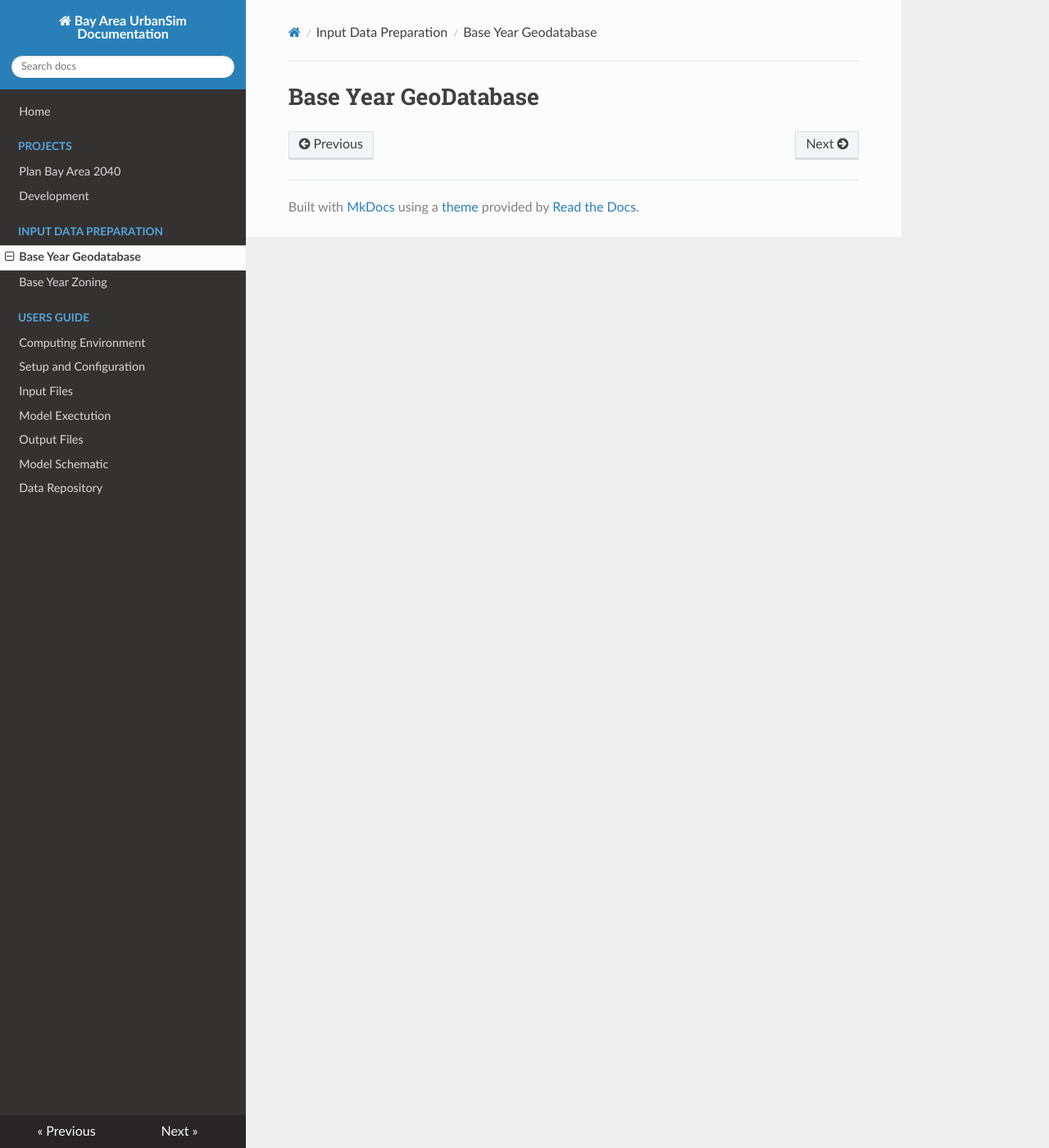
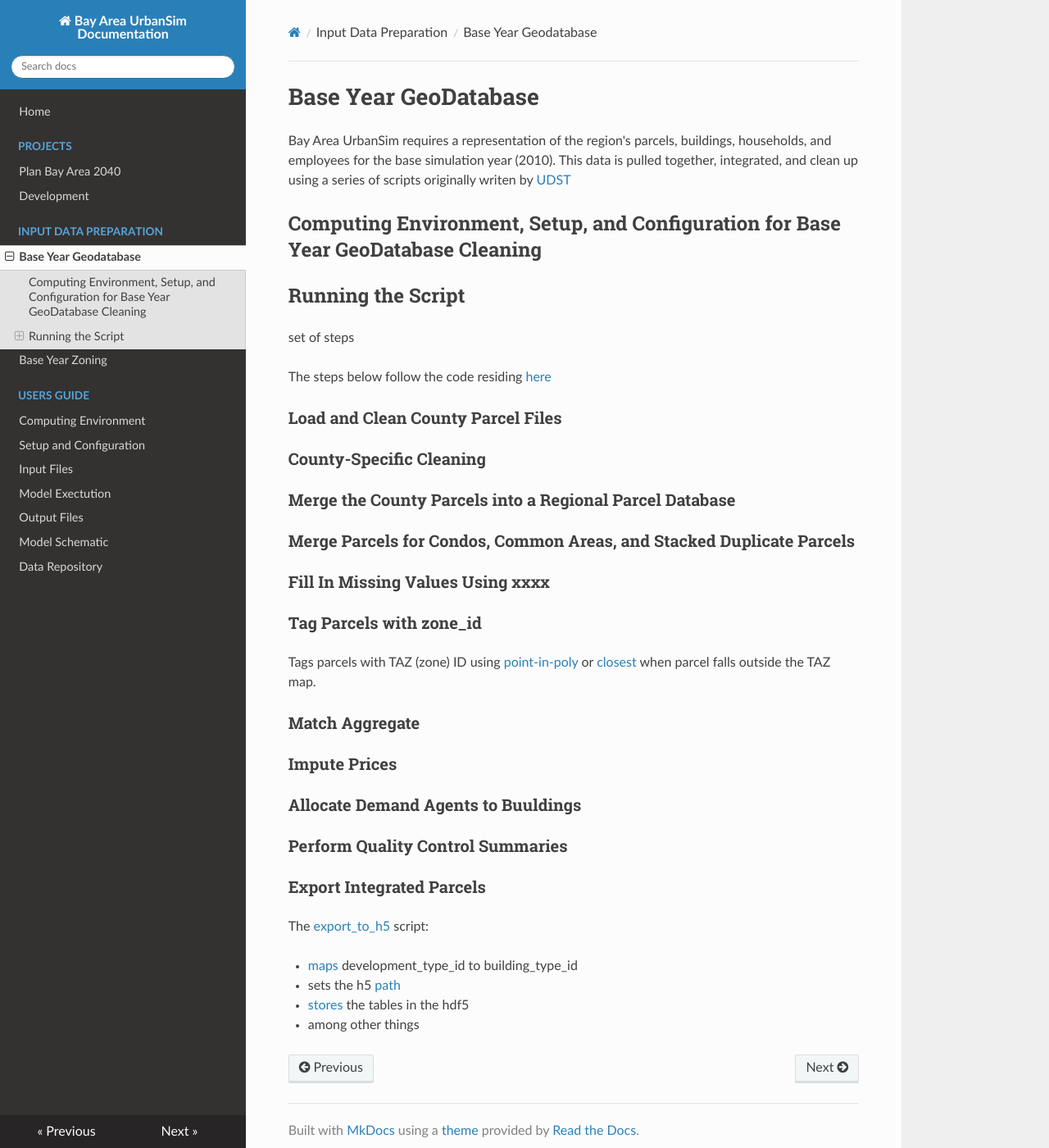
Before and after one commit to BayAreaMetro/baus_docs2, an MkDocs documentation site: the page built from docs/inputprep/baseyeargdb.md, in a window 1280 px wide and 1400 px high. Shown: the whole window at 82% size. Built offline with MkDocs 1.6.1, drawn with Linux system fonts in a browser that asks for light colours; nearby versions of some CDN libraries; old or Windows-style settings are respelled for this version of MkDocs.

```diff
--- a/docs/inputprep/baseyeargdb.md
+++ b/docs/inputprep/baseyeargdb.md
@@ -1 +1,46 @@
 # Base Year GeoDatabase
+
+Bay Area UrbanSim requires a representation of the region's parcels, buildings, households, and employees for the base simulation year (2010). This data is pulled together, integrated, and clean up using a series of scripts originally writen by [UDST](https://udst.org)
+
+## Computing Environment, Setup, and Configuration for Base Year GeoDatabase Cleaning
+
+
+## Running the Script
+
+set of steps
+
+The steps below follow the code residing [here](https://github.com/MetropolitanTransportationCommission/bayarea_urbansim/tree/master/data_regeneration)
+
+### Load and Clean County Parcel Files
+
+### County-Specific Cleaning
+
+### Merge the County Parcels into a Regional Parcel Database
+
+### Merge Parcels for Condos, Common Areas, and Stacked Duplicate Parcels
+
+### Fill In Missing Values Using xxxx
+
+### Tag Parcels with zone_id
+
+Tags parcels with TAZ (zone) ID using [point-in-poly](https://github.com/MetropolitanTransportationCommission/bayarea_urbansim/blob/master/data_regeneration/spatialops.py#L10) or [closest](https://github.com/MetropolitanTransportationCommission/bayarea_urbansim/blob/master/data_regeneration/spatialops.py#L14) when parcel falls outside the TAZ map.
+
+
+### Match Aggregate
+
+### Impute Prices
+
+### Allocate Demand Agents to Buuldings
+
+### Perform Quality Control Summaries
+
+### Export Integrated Parcels
+The [export_to_h5](https://github.com/MetropolitanTransportationCommission/bayarea_urbansim/blob/master/data_regeneration/export_to_h5.py) script:
+
+* [maps](https://github.com/MetropolitanTransportationCommission/bayarea_urbansim/blob/master/data_regeneration/export_to_h5.py#L15-L31) development_type_id to building_type_id
+
+* sets the h5 [path](https://github.com/MetropolitanTransportationCommission/bayarea_urbansim/blob/master/data_regeneration/export_to_h5.py#L13)
+
+* [stores](https://github.com/MetropolitanTransportationCommission/bayarea_urbansim/blob/master/data_regeneration/export_to_h5.py#L60-L67) the tables in the hdf5
+
+* among other things
```
